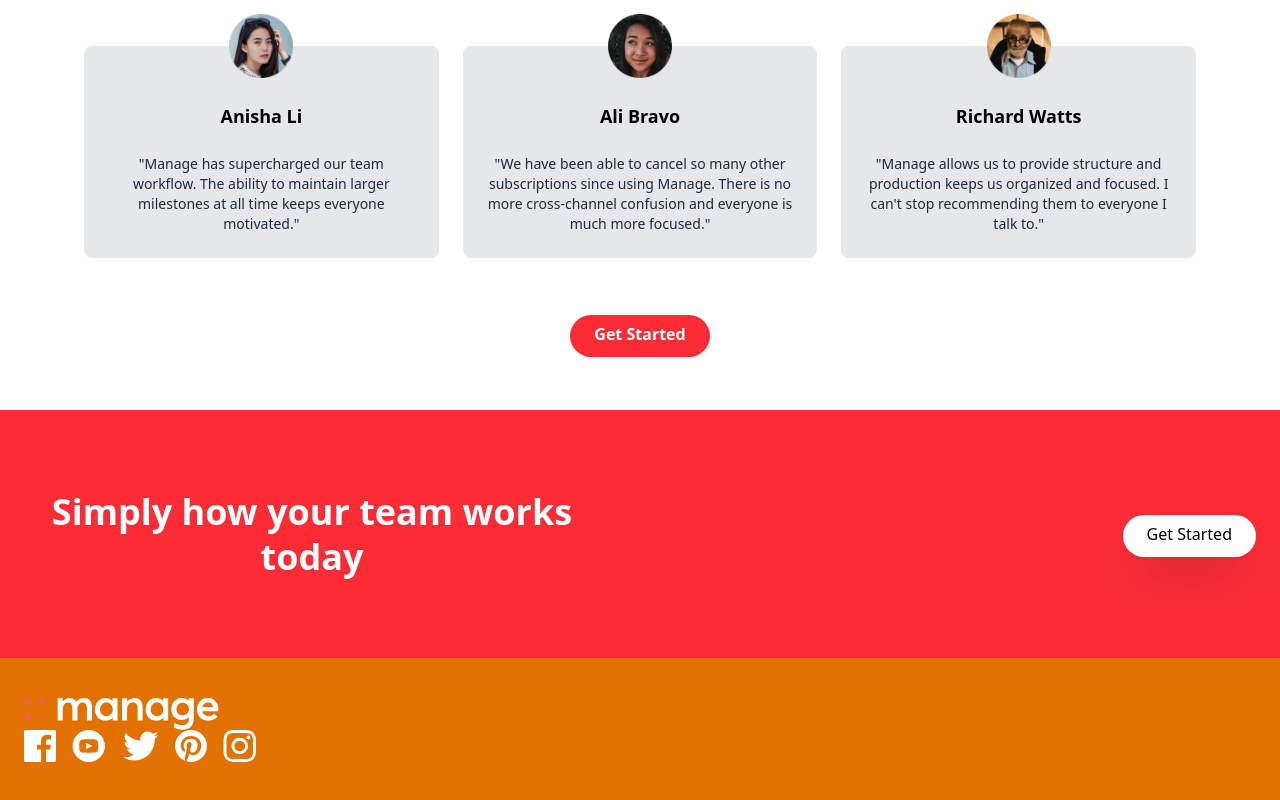
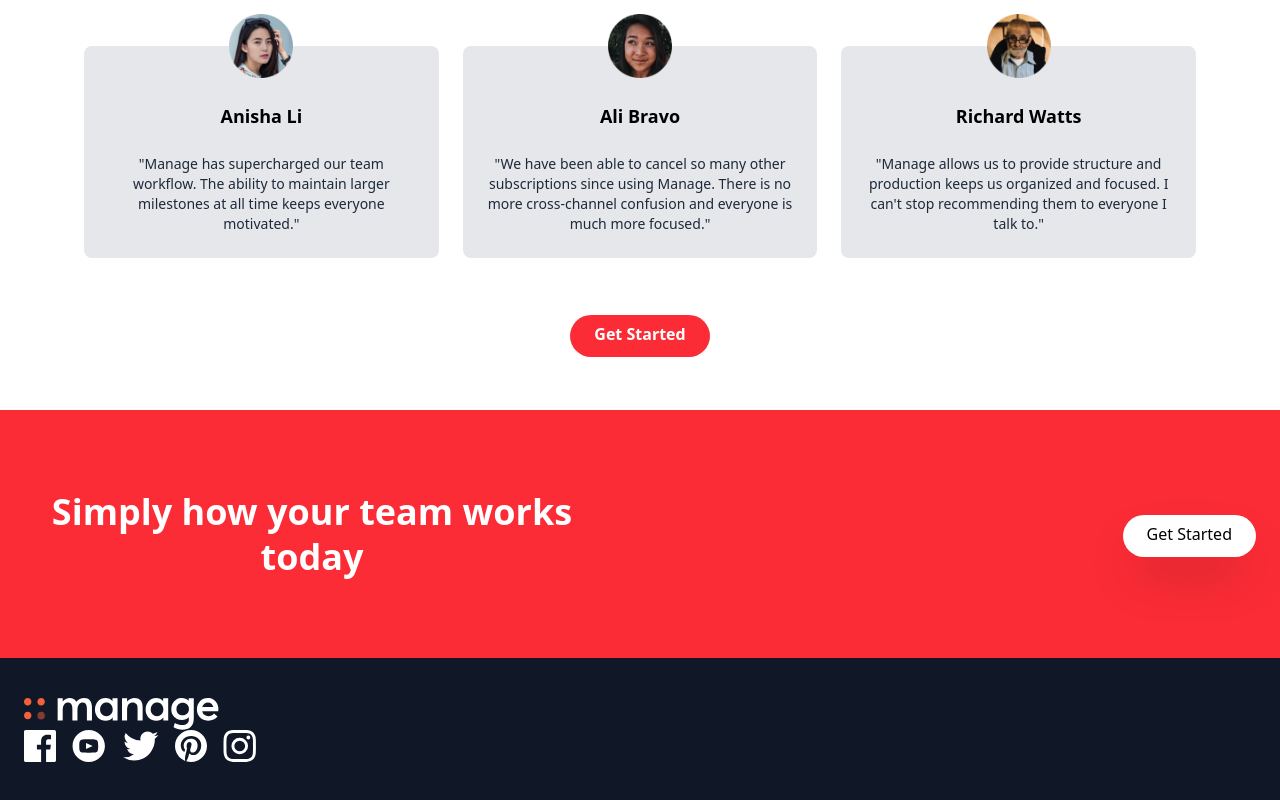
Before and after one commit to sumonaung23/Tailwind-CSS-Project-Practice, a website: page src/index.html in a window 1280 px wide. Shown: the part 1327-2127 px from the top of the page. Drawn offline with Linux system fonts and the light colour scheme.

Commit message:
fixed the bg color by adding more color property on output.css

```diff
--- a/src/index.html
+++ b/src/index.html
@@ -220,7 +220,7 @@
 
         <!-- Footer -->
 
-        <footer class="bg-amber-600">
+        <footer class="bg-gray-900">
             <!-- Flex Container -->
             <div class="container flex flex-col-reverse justify-between px-6 py-10 mx-auto space-y-8 md:flex-row md:space-y-0">
                 <!-- Logo and Social Links Container -->
```
Also changed, not shown: src/output.css.
